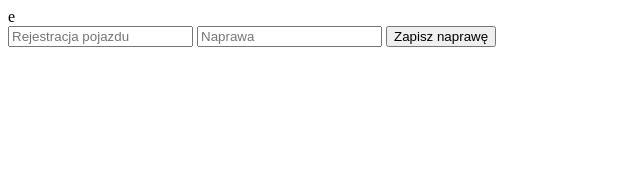
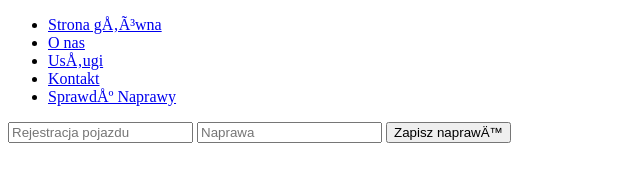
Before and after one commit to Agvea/Warsztat-3D, a plain HTML site: page Warsztat-3D/history.html in a window 1280 px wide. Shown: the whole page, without its empty margins (0-640 px from the left). Drawn offline with Linux system fonts and the light colour scheme.

Commit message:
Update history.html

```diff
--- a/Warsztat-3D/history.html
+++ b/Warsztat-3D/history.html
@@ -1,5 +1,34 @@
-e<form id="repair-history-form">
-  <input type="text" id="car" placeholder="Rejestracja pojazdu">
-  <input type="text" id="repair" placeholder="Naprawa">
-  <button type="submit">Zapisz naprawę</button>
-</form>
+<!DOCTYPE html>
+<html lang="pl">
+  <head>
+    <meta charset="UTF=8">
+    <meta name="viewport" content="width=device-width, initial-scale=0.1">
+    <title>Historia Napraw</title>
+
+    <!-- Firebase App (core) -->
+    <script src="https://www.gstatic.com/firebasejs/10.8.1/firebase-app.js"></script>
+    <!-- Firebase Auth -->
+    <script src="https://www.gstatic.com/firebasejs/10.8.1/firebase-auth.js"></script>
+    <!-- Firebase Realtime Database -->
+    <script src="https://www.gstatic.com/firebasejs/10.8.1/firebase-database.js"></script>
+  </head>
+
+  <body>
+      <nav>
+        <ul>
+          <li><a href="index.html">Strona główna</a></li>
+          <li><a href="o-nas.html">O nas</a></li>
+          <li><a href="uslugi.html">Usługi</a></li>
+          <li><a href="kontakt.html">Kontakt</a></li>
+          <li><a href="history.html">Sprawdź Naprawy</a></li>
+        </ul>
+      </nav>
+
+      <form id="repair-history-form">
+        <input type="text" id="car" placeholder="Rejestracja pojazdu">
+        <input type="text" id="repair" placeholder="Naprawa">
+        <button type="submit">Zapisz naprawę</button>
+      </form>
+
+    </body>
+</html>
```
